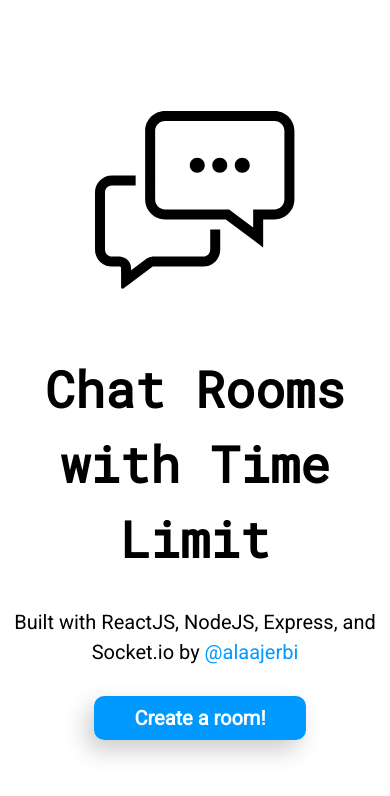
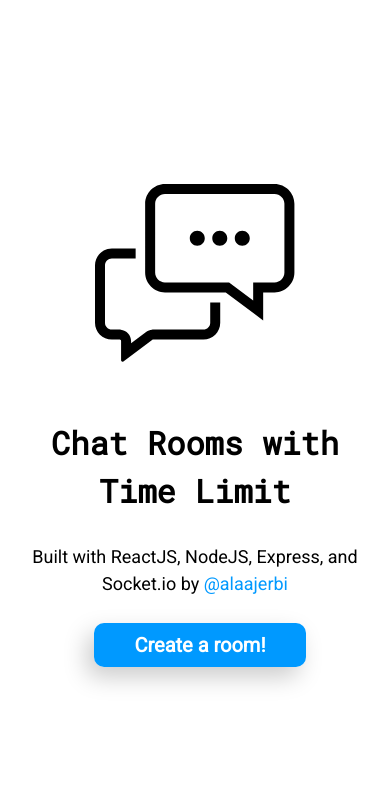
Before and after one commit to alaajerbi/chatrooms, a React (Create React App) app in the folder client/: page /#/ in a window 390 px wide. Shown: the top 796 px of the page. Built offline with nearby package versions, Linux system fonts and the light colour scheme.

Commit message:
Update CSS

```diff
--- a/client/src/App.css
+++ b/client/src/App.css
@@ -1,9 +1,10 @@
     @import url('https://fonts.googleapis.com/css?family=Roboto|Roboto+Mono');
 
-    * {
+    :root, html, body {
     margin: 0;
     padding: 0;
     border: 0;
+
     }
 
     body {
@@ -17,19 +18,19 @@
     #root, .App {
   height: 100%;
 }
-    .main {
+    .landing-page {
       display: flex;
       justify-content: center;
       align-items: center;
       flex-direction: column;
-      height: 100%;
-      width: 100%;
+      height: 100vh;
     }
 
     h1, h2, h3, h4, h5, h6 {
     font-family: 'Roboto Mono', monospace;
-    font-size: 50px;
-    margin-bottom: 30px;
+    margin-top: 10px;
+    font-size: 2em;
+    margin-bottom: 10px;
     }
 
     a {
@@ -39,11 +40,19 @@
     }
 
     .container {
+      display: flex;
+      flex-direction: column;
+      align-items: center;
+      justify-content: center;
       text-align: center;
+      padding: 30px 15px
     }
 
-    .container-chat {
+    .create-chat {
+      color: white;
       background-color: #0099ff;
+      box-sizing: border-box;
+      padding: 30px 15px;
       height: 100vh;
       display: flex;
       justify-content: center;
@@ -88,7 +97,7 @@
 }
 
 .cta {
-	margin-top: 20px;
+	margin-top: 15px;
 	text-align: center
 }
 
@@ -98,8 +107,7 @@
 }
 
     .section {
-    padding-top: 1rem;
-    padding-bottom: 1rem;
+   text-align: center;
 
     }
 
@@ -118,13 +126,6 @@
 box-shadow: -7px 10px 23px 0px rgba(204,204,204,1);
     }
 
-    hero {
-    width: 100vw;
-    display: flex;
-    justify-content: center;
-    align-items: center;
-    text-align: center;
-    }
 
     footer {
       margin-top: 10rem;
@@ -279,3 +280,36 @@ box-shadow: 3px 3px 8px 1px rgba(0,0,0,0.19);
   clear: both;
   text-align: center;
 }
+
+
+.logo-container {
+  width: 100%;
+  display: flex;
+  justify-content: center;
+}
+
+.logo {
+  max-width: 200px;
+  height: auto;
+
+}
+
+@media only screen and (max-width: 540px) {
+  h1, h2, h3, h4, h5, h6 {
+    font-size: 1.6em;
+  }
+
+  p {
+    font-size: 0.9em;
+  }
+}
+
+@media only screen and (max-width: 328px) {
+  h1, h2, h3, h4, h5, h6 {
+    font-size: 1.4em;
+  }
+
+  p {
+    font-size: 0.8em;
+  }
+}
--- a/client/src/components/LandingPage.js
+++ b/client/src/components/LandingPage.js
@@ -5,21 +5,20 @@ import '../App.css';
 
 const LandingPage = (props) => {
   return (
-     <div className="main">
-       <hero>
-        <img src={logo} alt="Logo" width="200"/>
-      </hero>
+    <div className="landing-page">
 
-        <div className="container">
-        <div class="section">
-          <h1>Chat Rooms with Time Limit</h1>
-          <p>Built with ReactJS, NodeJS, Express, and Socket.io by <a href="http://alaajerbi.com">@alaajerbi</a></p>
+
+      <div className="container">
+          <img className="logo" src={logo} alt="Logo" width="100%" />
+
+        <h1>Chat Rooms with Time Limit</h1>
+        <p>Built with ReactJS, NodeJS, Express, and Socket.io by <a href="http://alaajerbi.com">@alaajerbi</a></p>
+        <div className="cta">
+          <Link to='createChatRoom' className="btn" style={{ marginLeft: '10px' }}>Create a room!</Link>
         </div>
-	<div className="cta">
-            <Link to='createChatRoom' class="btn" style={{marginLeft: '10px'}}>Create a room!</Link>
-	</div>
       </div>
-     </div>
+
+    </div>
 
   )
 }
--- a/client/src/components/chat/CreateChatRoomView.js
+++ b/client/src/components/chat/CreateChatRoomView.js
@@ -57,17 +57,17 @@ export default class CreateChatRoomView extends Component {
   }
   render() {
     return (
-      <div className='container-chat'>
-      <div className="content">
+      <div className='create-chat'>
+      <div className="container">
             { (this.state.loading &&
               <p>Creating a chatroom, please wait...</p>)
               ||
               (this.state.roomId &&
-                <div className="room-created-container">
+                (<>
                   <h3>Chatroom link:</h3>
                   <Link to={'/chat/' + this.state.roomId}>{CLIENT_URL + "/#/chat/" + this.state.roomId}</Link>
                   <button className='copy-link-btn' onClick={this.handleCopy}>{this.state.copied ? 'Copied!' : 'Copy link'}</button>
-                </div>)
+                </>))
             }
       </div>
       </div>
```
